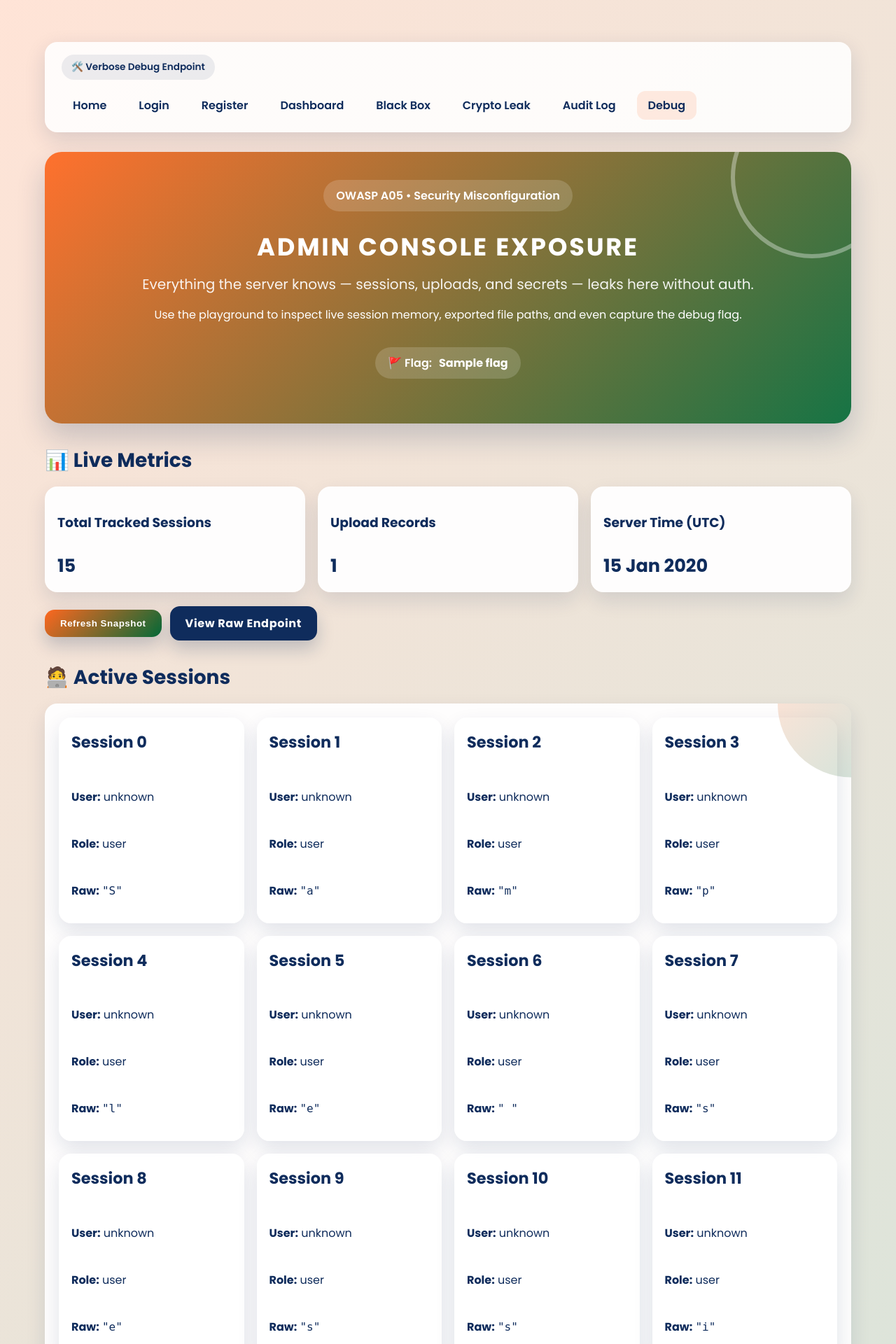
After one commit to amansky404/sambhav, a Node server app: template sambhav/views/debug.ejs in a window 1280 px wide. The commit adds this page. Shown: the top 1920 px of the page at 70% size. Run offline with Node 20, Linux system fonts and the light colour scheme; the template is opened without the code that fills it: most values are stand-ins (such as "Sample title", 1, 10 or a date in 2020); some libraries are stand-ins or nearby versions.

Commit message:
Add front-end playgrounds for crypto leak and monitoring

```diff
--- a/sambhav/app.js
+++ b/sambhav/app.js
@@ -232,7 +232,33 @@ const learningModules = [
         referencePatch: `app.post('/login', (req, res) => {\n    const query = 'SELECT * FROM users WHERE username = ? AND password = ?';\n    connection.query({ sql: query, values: [req.body.username, req.body.password] }, (err, results = []) => {\n        if (err) {\n            return res.status(500).send('Login failed');\n        }\n        /* ... */\n    });\n});`,
         keywords: ['username = ?', 'password = ?', 'values'],
         successMessage: 'Nice! Binding the values closes out the injection window.',
-        retryMessage: 'Keep going—look for placeholder tokens and a values array to finish the hardening.'
+        retryMessage: 'Keep going—look for placeholder tokens and a values array to finish the hardening.',
+        patchChoices: [
+            {
+                key: 'A',
+                title: 'Parameterised credentials query',
+                description: 'Swap string concatenation for a prepared statement with bound username and password values.',
+                snippet: `app.post('/login', (req, res) => {\n    const query = 'SELECT * FROM users WHERE username = ? AND password = ?';\n    connection.query({ sql: query, values: [req.body.username, req.body.password] }, (err, results = []) => {\n        if (err) {\n            return res.status(500).send('Login failed');\n        }\n        if (results.length === 0) {\n            return res.status(401).send('Invalid credentials');\n        }\n        // Continue with login flow\n        res.send('Welcome back');\n    });\n});`
+            },
+            {
+                key: 'B',
+                title: 'Strip apostrophes only',
+                description: 'Manually removing quotes still leaves the statement injectable through other payload tricks.',
+                snippet: `app.post('/login', (req, res) => {\n    const username = (req.body.username || '').replace(/'/g, '');\n    const password = (req.body.password || '').replace(/'/g, '');\n    const query = "SELECT * FROM users WHERE username = '" + username + "' AND password = '" + password + "'";\n    connection.query(query, () => res.send('Login attempt logged.'));\n});`
+            },
+            {
+                key: 'C',
+                title: 'Client-side password hashing only',
+                description: 'Hashing input without changing the SQL statement fails to address injection completely.',
+                snippet: `app.post('/login', (req, res) => {\n    const hashed = require('crypto').createHash('md5').update(req.body.password || '').digest('hex');\n    const query = "SELECT * FROM users WHERE username = '" + req.body.username + "' AND password = '" + hashed + "'";\n    connection.query(query, (err) => {\n        if (err) {\n            return res.status(500).send('Login failed');\n        }\n        res.send('Login attempt recorded');\n    });\n});`
+            },
+            {
+                key: 'D',
+                title: 'Audit logging only',
+                description: 'Writing an audit entry without fixing the SQL keeps the core vulnerability open.',
+                snippet: `app.post('/login', (req, res) => {\n    console.log('Login for user', req.body.username);\n    const query = "SELECT * FROM users WHERE username = '" + req.body.username + "' AND password = '" + req.body.password + "'";\n    connection.query(query, () => res.send('Attempt noted'));\n});`
+            }
+        ]
     },
     {
         id: 'xss-comments',
@@ -244,7 +270,33 @@ const learningModules = [
         referencePatch: `app.post('/comment', (req, res) => {\n    const comment = req.body.comment || '';\n    const safeComment = comment\n        .replace(/</g, '&lt;')\n        .replace(/>/g, '&gt;');\n\n    comments.push({ content: safeComment });\n    res.redirect('/dashboard');\n});`,
         keywords: ['replace(/</g', '&lt;', '&gt;'],
         successMessage: 'Victory! Escaping angle brackets neutralises classic script payloads.',
-        retryMessage: 'Hint: encode both < and > so the browser refuses to execute injected markup.'
+        retryMessage: 'Hint: encode both < and > so the browser refuses to execute injected markup.',
+        patchChoices: [
+            {
+                key: 'A',
+                title: 'HTML encode user payload',
+                description: 'Replace < and > characters before storing so rendered output stays inert.',
+                snippet: `app.post('/comment', (req, res) => {\n    const comment = req.body.comment || '';\n    const safeComment = comment\n        .replace(/</g, '&lt;')\n        .replace(/>/g, '&gt;');\n\n    comments.push({ content: safeComment });\n    res.redirect('/dashboard');\n});`
+            },
+            {
+                key: 'B',
+                title: 'Strip script tags only',
+                description: 'Removing literal <script> tags still leaves other HTML contexts exploitable.',
+                snippet: `app.post('/comment', (req, res) => {\n    const comment = (req.body.comment || '').replace(/<script>/gi, '');\n    comments.push({ content: comment });\n    res.redirect('/dashboard');\n});`
+            },
+            {
+                key: 'C',
+                title: 'Store as base64 text',
+                description: 'Encoding before storing but decoding on render puts raw HTML back into the DOM.',
+                snippet: `app.post('/comment', (req, res) => {\n    const encoded = Buffer.from(req.body.comment || '', 'utf8').toString('base64');\n    comments.push({ content: Buffer.from(encoded, 'base64').toString('utf8') });\n    res.redirect('/dashboard');\n});`
+            },
+            {
+                key: 'D',
+                title: 'Log and continue',
+                description: 'Logging the payload without escaping it keeps the stored XSS alive.',
+                snippet: `app.post('/comment', (req, res) => {\n    console.log('Incoming comment:', req.body.comment);\n    comments.push({ content: req.body.comment });\n    res.redirect('/dashboard');\n});`
+            }
+        ]
     },
     {
         id: 'idor-profile',
@@ -256,7 +308,33 @@ const learningModules = [
         referencePatch: `app.get('/profile/:userId', (req, res) => {\n    if (!req.session.user) {\n        return res.status(401).render('error', { message: 'Login required' });\n    }\n\n    if (String(req.session.user.id) !== String(req.params.userId) && req.session.user.role !== 'admin') {\n        return res.status(403).render('error', { message: 'This profile is off-limits' });\n    }\n\n    const query = \`SELECT id, username, email, role, created_at FROM users WHERE id = \${req.params.userId}\`;\n    connection.query(query, (error, results = []) => {\n        if (error || results.length === 0) {\n            return res.status(404).render('error', { message: 'User not found' });\n        }\n\n        res.render('profile', {\n            profileUser: results[0],\n            currentUser: req.session.user,\n            flag: null\n        });\n    });\n});`,
         keywords: ['req.session.user', '403', 'admin'],
         successMessage: 'Great! Verifying the caller before revealing the profile shuts down the IDOR.',
-        retryMessage: 'Compare the requested userId against the active session (or require admin) to finish the fix.'
+        retryMessage: 'Compare the requested userId against the active session (or require admin) to finish the fix.',
+        patchChoices: [
+            {
+                key: 'A',
+                title: 'Enforce session ownership',
+                description: 'Confirm the requested profile matches the logged-in user or an administrator before returning data.',
+                snippet: `app.get('/profile/:userId', (req, res) => {\n    if (!req.session.user) {\n        return res.status(401).render('error', { message: 'Login required' });\n    }\n\n    if (String(req.session.user.id) !== String(req.params.userId) && req.session.user.role !== 'admin') {\n        return res.status(403).render('error', { message: 'This profile is off-limits' });\n    }\n\n    const query = \`SELECT id, username, email, role, created_at FROM users WHERE id = \${req.params.userId}\`;\n    connection.query(query, (error, results = []) => {\n        if (error || results.length === 0) {\n            return res.status(404).render('error', { message: 'User not found' });\n        }\n\n        res.render('profile', {\n            profileUser: results[0],\n            currentUser: req.session.user,\n            flag: null\n        });\n    });\n});`
+            },
+            {
+                key: 'B',
+                title: 'Hide sensitive fields only',
+                description: 'Redacting fields without an access check still discloses other users on demand.',
+                snippet: `app.get('/profile/:userId', (req, res) => {\n    const query = \`SELECT username FROM users WHERE id = \${req.params.userId}\`;\n    connection.query(query, (error, results = []) => {\n        if (error || results.length === 0) {\n            return res.status(404).render('error', { message: 'User not found' });\n        }\n        res.render('profile', { profileUser: results[0], currentUser: req.session.user, flag: null });\n    });\n});`
+            },
+            {
+                key: 'C',
+                title: 'Trust X-User header',
+                description: 'Relying on a spoofable header to pick the profile leaves the IDOR unchanged.',
+                snippet: `app.get('/profile/:userId', (req, res) => {\n    const assumedUser = req.get('X-User-Id');\n    if (!assumedUser) {\n        return res.status(400).render('error', { message: 'Missing user header' });\n    }\n    const query = \`SELECT * FROM users WHERE id = \${assumedUser}\`;\n    connection.query(query, (error, results = []) => {\n        res.render('profile', { profileUser: results[0], currentUser: req.session.user, flag: null });\n    });\n});`
+            },
+            {
+                key: 'D',
+                title: 'Cache the first profile',
+                description: 'Serving the first retrieved record ignores which ID was requested and still leaks other accounts.',
+                snippet: `app.get('/profile/:userId', (req, res) => {\n    connection.query('SELECT * FROM users LIMIT 1', (error, results = []) => {\n        res.render('profile', { profileUser: results[0], currentUser: req.session.user, flag: null });\n    });\n});`
+            }
+        ]
     }
 ];
 
@@ -735,11 +813,33 @@ app.post('/reset-password', (req, res) => {
 });
 
 app.get('/crypto-leak', (req, res) => {
-    res.json({
+    const payload = {
         message: 'Leaked database backup without encryption or key rotation',
         backup: sensitiveBackup,
         note: 'Data at rest must be encrypted. This backup is simply base64 encoded.',
         flag: 'CTF{CrYpt0_F41lur3}'
+    };
+
+    const wantsJson = req.query.format === 'json' || (req.headers.accept || '').includes('application/json');
+
+    if (wantsJson) {
+        return res.json(payload);
+    }
+
+    const decodedBackup = Buffer.from(sensitiveBackup, 'base64').toString('utf-8');
+    let decodedPretty = decodedBackup;
+
+    try {
+        decodedPretty = JSON.stringify(JSON.parse(decodedBackup), null, 2);
+    } catch (error) {
+        // Preserve raw string if parsing fails
+    }
+
+    res.render('crypto-leak', {
+        user: req.session.user,
+        leak: payload,
+        decodedBackup,
+        decodedPretty
     });
 });
 
@@ -876,10 +976,21 @@ app.post('/report-incident', (req, res) => {
 });
 
 app.get('/audit-log', (req, res) => {
-    res.json({
+    const payload = {
         storedEvents: auditTrail,
         monitoring: 'Real-time alerting disabled for performance reasons',
         flag: auditTrail.length === 0 ? 'CTF{L0gg1ng_G4p_Revealed}' : null
+    };
+
+    const wantsJson = req.query.format === 'json' || (req.headers.accept || '').includes('application/json');
+
+    if (wantsJson) {
+        return res.json(payload);
+    }
+
+    res.render('audit-log', {
+        user: req.session.user,
+        audit: payload
     });
 });
 
@@ -940,12 +1051,26 @@ app.post('/fetch-url', (req, res) => {
 });
 
 app.get('/debug', (req, res) => {
-    res.json({
+    const payload = {
         sessions: userSessions,
         fileUploads: fileUploads,
         totalUsers: Object.keys(userSessions).length,
         serverTime: new Date(),
         flag: 'CTF{D3bug_3ndp01nt_3xp0s3d}'
+    };
+
+    const wantsJson = req.query.format === 'json' || (req.headers.accept || '').includes('application/json');
+
+    if (wantsJson) {
+        return res.json(payload);
+    }
+
+    res.render('debug', {
+        user: req.session.user,
+        debugData: {
+            ...payload,
+            serverTime: payload.serverTime.toISOString()
+        }
     });
 });
 
--- a/sambhav/public/css/styles.css
+++ b/sambhav/public/css/styles.css
@@ -367,7 +367,8 @@ a:hover {
 }
 
 .form-group input,
-.form-group textarea {
+.form-group textarea,
+.form-group select {
   width: 100%;
   border-radius: 14px;
   border: 1px solid rgba(15, 44, 92, 0.12);
@@ -519,6 +520,66 @@ a:hover {
   margin: 0;
 }
 
+.patch-select {
+  width: 100%;
+  border-radius: 14px;
+  border: 1px solid rgba(15, 44, 92, 0.18);
+  padding: 12px 14px;
+  background: rgba(255, 255, 255, 0.92);
+  font-size: 0.95rem;
+  font-family: inherit;
+  cursor: pointer;
+}
+
+.patch-choice-description {
+  margin-top: 10px;
+  padding: 12px 14px;
+  background: rgba(15, 44, 92, 0.06);
+  border-radius: 12px;
+  color: rgba(15, 44, 92, 0.8);
+  font-size: 0.92rem;
+}
+
+.data-grid {
+  display: grid;
+  gap: 18px;
+  grid-template-columns: repeat(auto-fit, minmax(220px, 1fr));
+}
+
+.data-card {
+  background: rgba(255, 255, 255, 0.94);
+  border-radius: 18px;
+  padding: 20px;
+  box-shadow: 0 12px 28px rgba(15, 44, 92, 0.12);
+  display: flex;
+  flex-direction: column;
+  gap: 12px;
+}
+
+.data-card.compact {
+  padding: 18px;
+  gap: 10px;
+}
+
+.data-actions {
+  display: flex;
+  flex-wrap: wrap;
+  gap: 12px;
+  align-items: center;
+}
+
+.metric-value {
+  font-size: 1.6rem;
+  font-weight: 700;
+  margin: 0;
+  color: var(--navy);
+}
+
+.code-scroll {
+  max-height: 320px;
+  overflow: auto;
+}
+
 .learning-reference summary {
   cursor: pointer;
   font-weight: 600;
--- a/sambhav/views/admin.ejs
+++ b/sambhav/views/admin.ejs
@@ -15,6 +15,9 @@
                 <a href="/">Home</a>
                 <a href="/dashboard">Dashboard</a>
                 <a href="/blackbox">Black Box</a>
+                <a href="/crypto-leak">Crypto Leak</a>
+                <a href="/audit-log">Audit Log</a>
+                <a href="/debug">Debug</a>
                 <a href="/logout">Logout</a>
             </div>
         </nav>
--- a/sambhav/views/blackbox.ejs
+++ b/sambhav/views/blackbox.ejs
@@ -15,6 +15,9 @@
                 <a href="/">Home</a>
                 <a href="/dashboard">Dashboard</a>
                 <a href="/blackbox" class="active">Black Box</a>
+                <a href="/crypto-leak">Crypto Leak</a>
+                <a href="/audit-log">Audit Log</a>
+                <a href="/debug">Debug</a>
                 <a href="/logout">Logout</a>
             </div>
         </nav>
--- /dev/null
+++ b/sambhav/views/debug.ejs
@@ -0,0 +1,179 @@
+<!DOCTYPE html>
+<html lang="en">
+<head>
+    <meta charset="UTF-8">
+    <meta name="viewport" content="width=device-width, initial-scale=1.0">
+    <title>Debug Console • Sambhav Security Lab</title>
+    <link rel="stylesheet" href="https://fonts.googleapis.com/css2?family=Poppins:wght@400;500;600;700&display=swap">
+    <link rel="stylesheet" href="/css/styles.css">
+</head>
+<body>
+    <div class="page-shell">
+        <nav class="navbar">
+            <div class="badge">🛠️ Verbose Debug Endpoint</div>
+            <div class="nav-links">
+                <a href="/">Home</a>
+                <a href="/login">Login</a>
+                <a href="/register">Register</a>
+                <a href="/dashboard">Dashboard</a>
+                <a href="/blackbox">Black Box</a>
+                <a href="/crypto-leak">Crypto Leak</a>
+                <a href="/audit-log">Audit Log</a>
+                <a href="/debug" class="active">Debug</a>
+            </div>
+        </nav>
+
+        <header class="hero-card" style="margin-bottom:32px;">
+            <div class="hero-tag">OWASP A05 • Security Misconfiguration</div>
+            <h1 class="hero-title" style="font-size:2.2rem;">Admin Console Exposure</h1>
+            <p class="hero-subtitle">Everything the server knows — sessions, uploads, and secrets — leaks here without auth.</p>
+            <p>Use the playground to inspect live session memory, exported file paths, and even capture the debug flag.</p>
+            <div class="hero-tag" style="margin-top:18px;">🚩 Flag: <strong><%= debugData.flag %></strong></div>
+        </header>
+
+        <section>
+            <h2 class="section-title">📊 Live Metrics</h2>
+            <div class="data-grid" id="debugMetrics">
+                <article class="data-card compact">
+                    <h3>Total Tracked Sessions</h3>
+                    <p class="metric-value" id="metricSessions"><%= Object.keys(debugData.sessions || {}).length %></p>
+                </article>
+                <article class="data-card compact">
+                    <h3>Upload Records</h3>
+                    <p class="metric-value" id="metricUploads"><%= (debugData.fileUploads || []).length %></p>
+                </article>
+                <article class="data-card compact">
+                    <h3>Server Time (UTC)</h3>
+                    <p class="metric-value" id="metricServerTime"><%= debugData.serverTime %></p>
+                </article>
+            </div>
+            <div class="data-actions" style="margin-top:20px;">
+                <button class="btn" type="button" id="refreshDebug">Refresh Snapshot</button>
+                <a class="btn secondary" href="/debug?format=json" target="_blank" rel="noopener">View Raw Endpoint</a>
+            </div>
+        </section>
+
+        <section>
+            <h2 class="section-title">🧑‍💻 Active Sessions</h2>
+            <div class="card data-card" id="sessionList">
+                <% const sessionEntries = Object.entries(debugData.sessions || {}); %>
+                <% if (sessionEntries.length) { %>
+                    <div class="data-grid">
+                        <% sessionEntries.forEach(function(entry) { const sessionId = entry[0]; const payload = entry[1] || {}; %>
+                            <article class="data-card compact">
+                                <h3>Session <%= sessionId %></h3>
+                                <p><strong>User:</strong> <%= payload.username || 'unknown' %></p>
+                                <p><strong>Role:</strong> <%= payload.role || 'user' %></p>
+                                <p><strong>Raw:</strong> <code><%= JSON.stringify(payload) %></code></p>
+                            </article>
+                        <% }); %>
+                    </div>
+                <% } else { %>
+                    <div class="alert">No in-memory sessions yet — login to populate this leak.</div>
+                <% } %>
+            </div>
+        </section>
+
+        <section>
+            <h2 class="section-title">📁 Uploaded Files</h2>
+            <div class="card data-card" id="uploadList">
+                <% if (debugData.fileUploads && debugData.fileUploads.length) { %>
+                    <div class="data-grid">
+                        <% debugData.fileUploads.forEach(function(file) { %>
+                            <article class="data-card compact">
+                                <h3><%= file.filename %></h3>
+                                <p><strong>Owner:</strong> <%= file.user %></p>
+                                <p><strong>Stored at:</strong> <code><%= file.path %></code></p>
+                                <p><strong>Uploaded:</strong> <%= file.uploadedAt %></p>
+                            </article>
+                        <% }); %>
+                    </div>
+                <% } else { %>
+                    <div class="alert">No uploads recorded. Try the file upload lab on the dashboard.</div>
+                <% } %>
+            </div>
+        </section>
+
+        <section>
+            <h2 class="section-title">🧾 Raw JSON Dump</h2>
+            <div class="card data-card">
+                <pre class="code-box code-scroll" id="debugJson"><%= JSON.stringify(debugData, null, 2) %></pre>
+            </div>
+        </section>
+    </div>
+
+    <script>
+        const refreshDebug = document.getElementById('refreshDebug');
+        const metricSessions = document.getElementById('metricSessions');
+        const metricUploads = document.getElementById('metricUploads');
+        const metricServerTime = document.getElementById('metricServerTime');
+        const sessionList = document.getElementById('sessionList');
+        const uploadList = document.getElementById('uploadList');
+        const debugJson = document.getElementById('debugJson');
+
+        const renderSessions = (sessions) => {
+            const entries = Object.entries(sessions || {});
+            if (!sessionList) {
+                return;
+            }
+            if (!entries.length) {
+                sessionList.innerHTML = '<div class="alert">No in-memory sessions yet — login to populate this leak.</div>';
+                return;
+            }
+            sessionList.innerHTML = `
+                <div class="data-grid">
+                    ${entries.map(([sessionId, payload]) => `
+                        <article class="data-card compact">
+                            <h3>Session ${sessionId}</h3>
+                            <p><strong>User:</strong> ${(payload && payload.username) || 'unknown'}</p>
+                            <p><strong>Role:</strong> ${(payload && payload.role) || 'user'}</p>
+                            <p><strong>Raw:</strong> <code>${JSON.stringify(payload || {})}</code></p>
+                        </article>
+                    `).join('')}
+                </div>
+            `;
+        };
+
+        const renderUploads = (uploads) => {
+            if (!uploadList) {
+                return;
+            }
+            if (!uploads || !uploads.length) {
+                uploadList.innerHTML = '<div class="alert">No uploads recorded. Try the file upload lab on the dashboard.</div>';
+                return;
+            }
+            uploadList.innerHTML = `
+                <div class="data-grid">
+                    ${uploads.map((file) => `
+                        <article class="data-card compact">
+                            <h3>${file.filename}</h3>
+                            <p><strong>Owner:</strong> ${file.user}</p>
+                            <p><strong>Stored at:</strong> <code>${file.path}</code></p>
+                            <p><strong>Uploaded:</strong> ${file.uploadedAt}</p>
+                        </article>
+                    `).join('')}
+                </div>
+            `;
+        };
+
+        const renderDebug = (payload) => {
+            metricSessions.textContent = Object.keys(payload.sessions || {}).length;
+            metricUploads.textContent = (payload.fileUploads || []).length;
+            metricServerTime.textContent = payload.serverTime;
+            renderSessions(payload.sessions);
+            renderUploads(payload.fileUploads);
+            debugJson.textContent = JSON.stringify(payload, null, 2);
+        };
+
+        if (refreshDebug) {
+            refreshDebug.addEventListener('click', async () => {
+                const response = await fetch('/debug?format=json', {
+                    headers: { 'Accept': 'application/json' }
+                });
+                const data = await response.json();
+                renderDebug(data);
+            });
+        }
+    </script>
+</body>
+</html>
--- a/sambhav/views/error.ejs
+++ b/sambhav/views/error.ejs
@@ -15,6 +15,9 @@
                 <a href="/">Home</a>
                 <a href="/dashboard">Dashboard</a>
                 <a href="/blackbox">Black Box</a>
+                <a href="/crypto-leak">Crypto Leak</a>
+                <a href="/audit-log">Audit Log</a>
+                <a href="/debug">Debug</a>
             </div>
         </nav>
 
--- a/sambhav/views/index.ejs
+++ b/sambhav/views/index.ejs
@@ -25,6 +25,8 @@
                 <a href="/register">Register</a>
                 <a href="/dashboard">Dashboard</a>
                 <a href="/blackbox">Black Box</a>
+                <a href="/crypto-leak">Crypto Leak</a>
+                <a href="/audit-log">Audit Log</a>
                 <a href="/admin">Admin</a>
                 <a href="/debug">Debug</a>
             </div>
--- a/sambhav/views/login.ejs
+++ b/sambhav/views/login.ejs
@@ -16,6 +16,9 @@
                 <a href="/register">Register</a>
                 <a href="/blackbox">Black Box</a>
                 <a href="/dashboard">Dashboard</a>
+                <a href="/crypto-leak">Crypto Leak</a>
+                <a href="/audit-log">Audit Log</a>
+                <a href="/debug">Debug</a>
             </div>
         </nav>
 
--- a/sambhav/views/profile.ejs
+++ b/sambhav/views/profile.ejs
@@ -15,6 +15,9 @@
                 <a href="/">Home</a>
                 <a href="/dashboard">Dashboard</a>
                 <a href="/blackbox">Black Box</a>
+                <a href="/crypto-leak">Crypto Leak</a>
+                <a href="/audit-log">Audit Log</a>
+                <a href="/debug">Debug</a>
                 <a href="/logout">Logout</a>
             </div>
         </nav>
--- a/sambhav/views/register.ejs
+++ b/sambhav/views/register.ejs
@@ -16,6 +16,9 @@
                 <a href="/login">Login</a>
                 <a href="/blackbox">Black Box</a>
                 <a href="/dashboard">Dashboard</a>
+                <a href="/crypto-leak">Crypto Leak</a>
+                <a href="/audit-log">Audit Log</a>
+                <a href="/debug">Debug</a>
             </div>
         </nav>
 
```
Also changed, not shown: sambhav/views/audit-log.ejs (added, +115 -0 lines), sambhav/views/crypto-leak.ejs (added, +101 -0 lines), sambhav/views/dashboard.ejs (+54 -0 lines).
